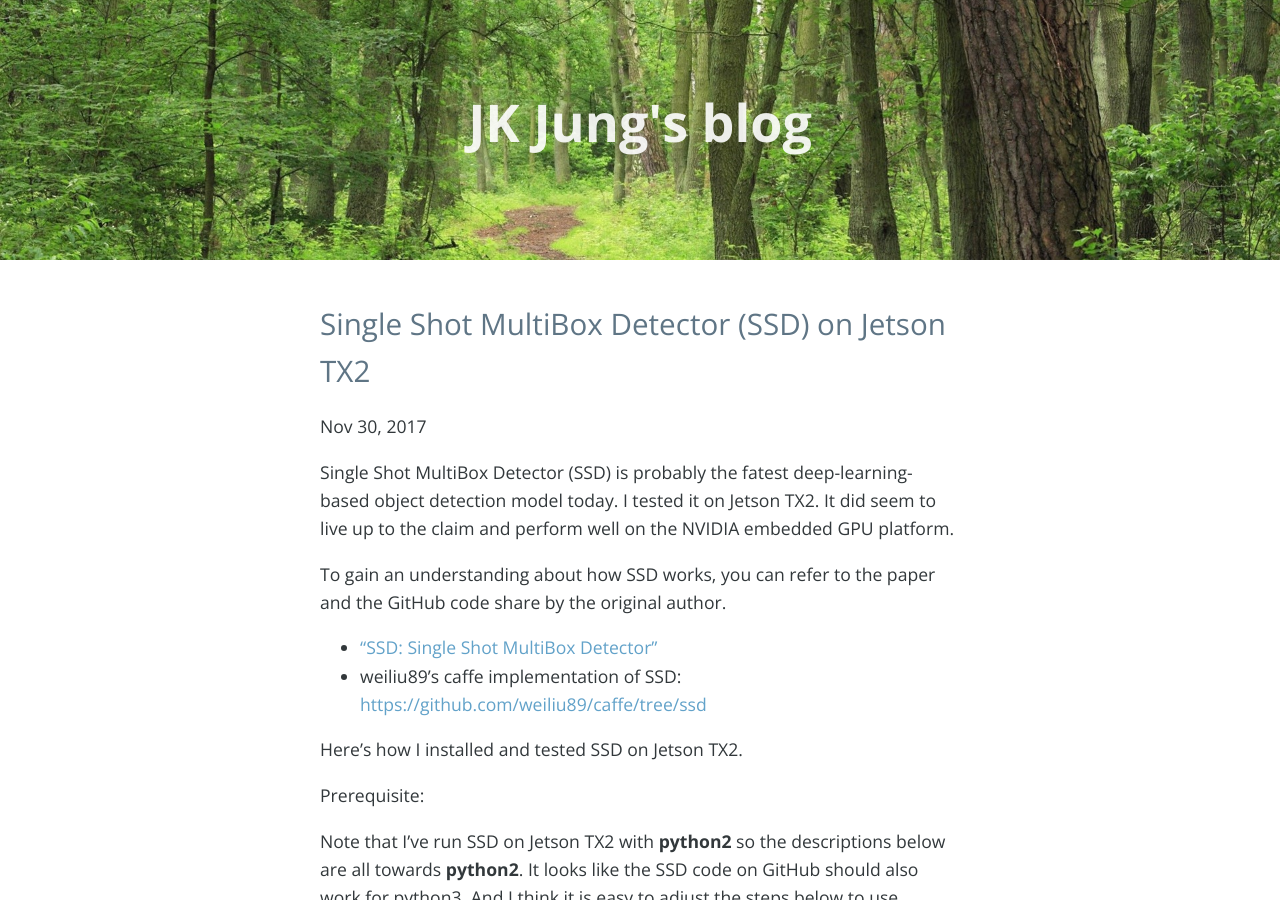
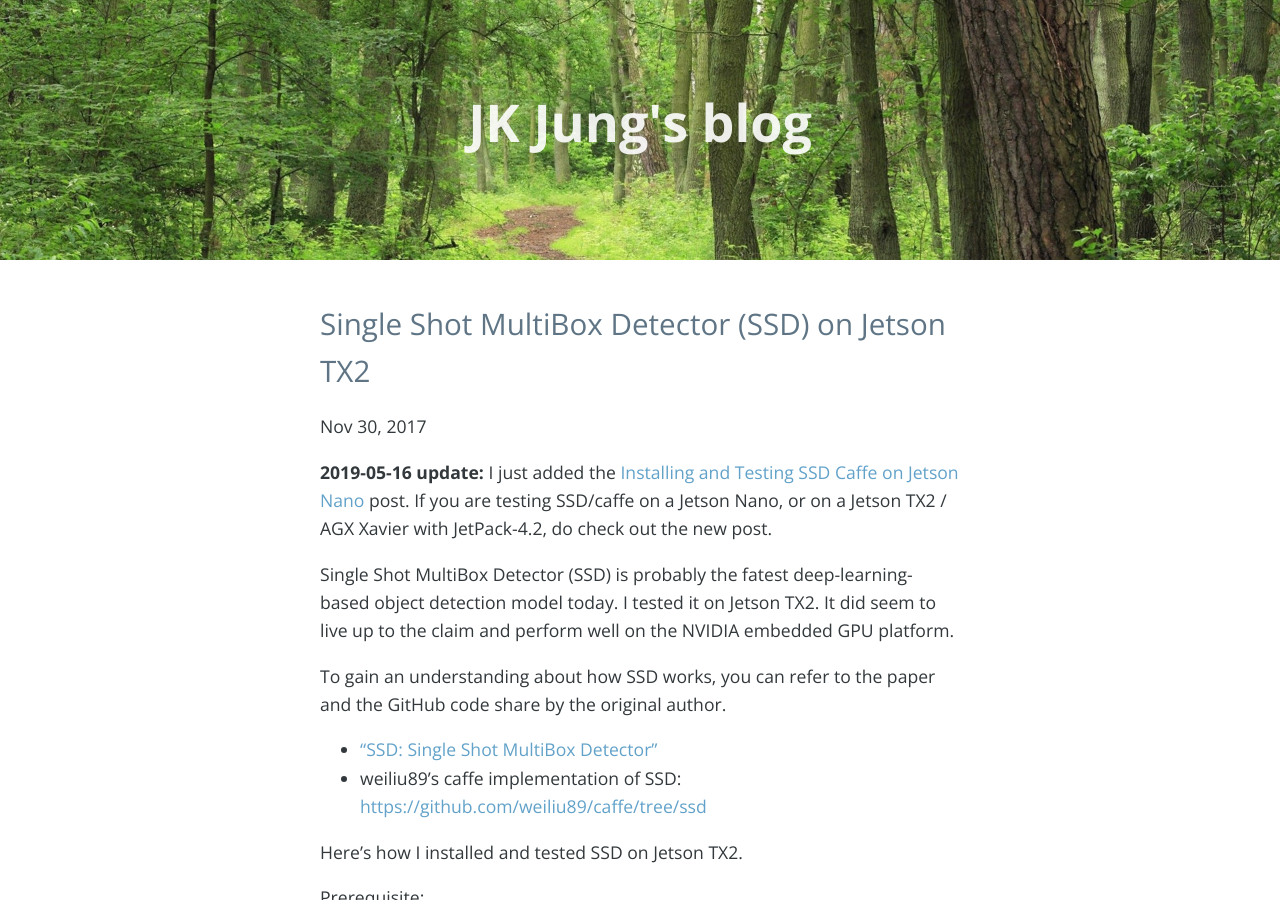
Before and after one commit to jkjung-avt/jkjung-avt.github.io, a Jekyll site: the page built from _posts/2017-11-30-ssd.md, in a window 1280 px wide and 900 px high. Built offline with Jekyll 4.4.1, drawn with Linux system fonts in a browser that asks for light colours; nearby versions of some CDN libraries; comment, search, counter and statistics services are not loaded.

Commit message:
Add links to the new Installing SSD Caffe on Jetson Nano post

```diff
--- a/_posts/2017-11-30-ssd.md
+++ b/_posts/2017-11-30-ssd.md
@@ -7,6 +7,8 @@ date: 2017-11-30
 category: "ssd"
 tags: ssd
 ---
+
+**2019-05-16 update:** I just added the [Installing and Testing SSD Caffe on Jetson Nano](https://jkjung-avt.github.io/ssd-caffe-on-nano/) post.  If you are testing SSD/caffe on a Jetson Nano, or on a Jetson TX2 / AGX Xavier with JetPack-4.2, do check out the new post.
 
 Single Shot MultiBox Detector (SSD) is probably the fatest deep-learning-based object detection model today. I tested it on Jetson TX2. It did seem to live up to the claim and perform well on the NVIDIA embedded GPU platform.
 
```
Also changed, not shown: _posts/2017-08-08-caffe-on-tx2.md (+2 -0 lines), _posts/2018-06-14-camera-caffe-threaded.md (+2 -0 lines).
